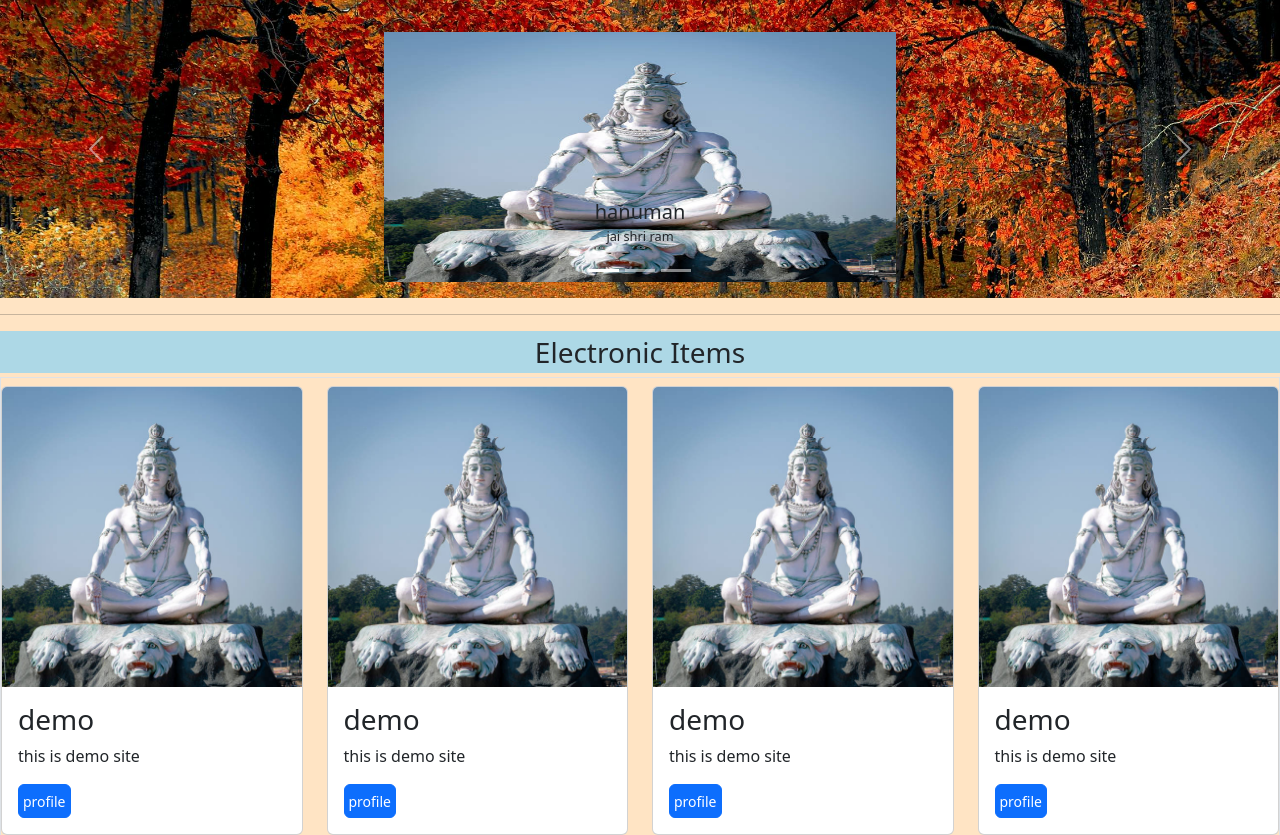
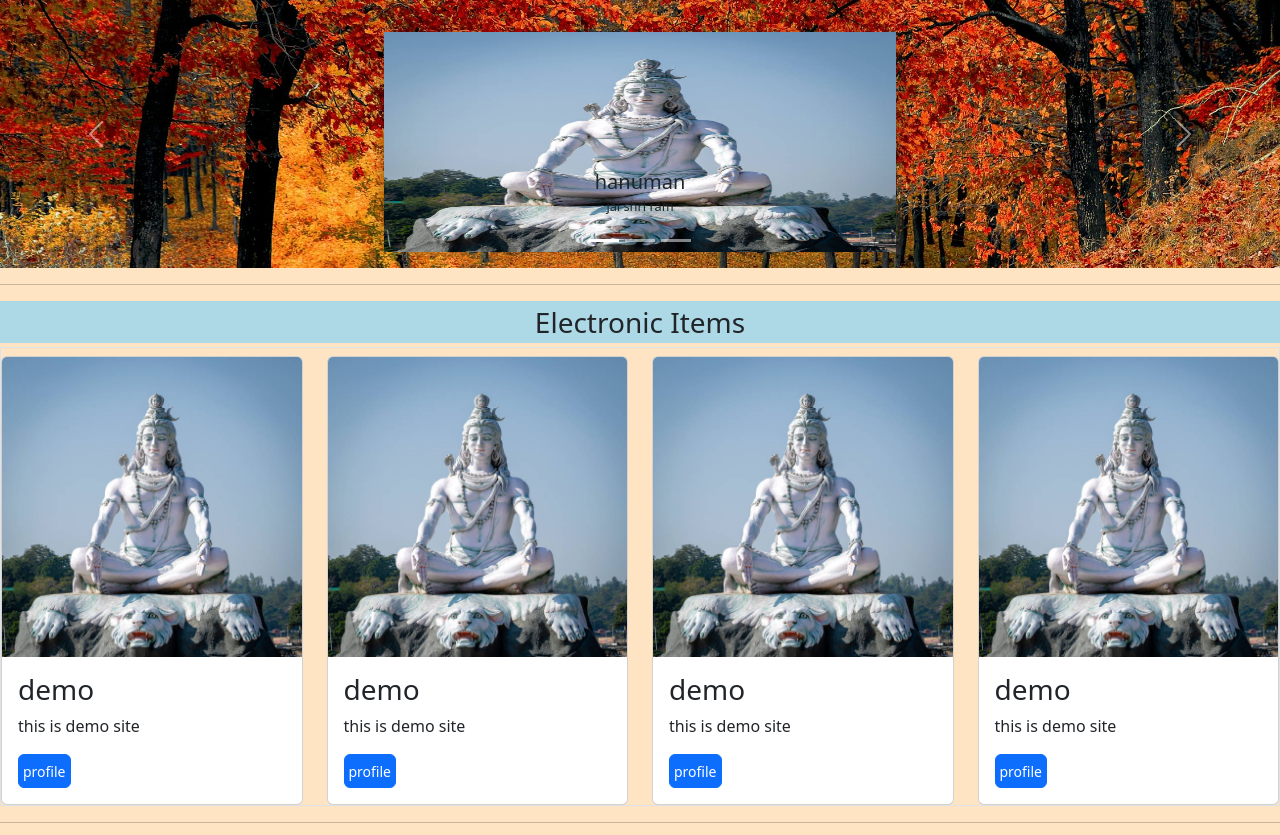
Before and after one commit to Shahboss55/flipkart, a Django app: page / in a window 1280 px wide. Shown: the part 56-891 px from the top of the page. Run offline with Django 5.2, Linux system fonts and the light colour scheme.

Commit message:
backgrond

```diff
--- a/bossapp/templates/bossapp/respon.html
+++ b/bossapp/templates/bossapp/respon.html
@@ -45,7 +45,7 @@
   <!-- <i class="fa-solid fa-xmark"></i> -->
   {% block mainpage %}
     <main style="background-color: bisque;margin-top: 3.5rem;">
-    <div id="demo" class="carousel slide pt-3 pb-3" data-bs-ride="carousel" style="margin-top: 0px; background-image: url('static/bossapp/css/img/back.jpg');background-repeat: no-repeat;background-size: 100%;background-position: center;">
+    <div id="demo" class="carousel slide pt-3 pb-3 mt-0" data-bs-ride="carousel" style="background-image: url('static/bossapp/css/img/back.jpg');background-repeat: no-repeat;background-size: 100%;background-position: center;">
       <div class="carousel-indicators">
         <button type="button" data-bs-target="#demo" data-bs-slide-to="0" class="active"></button>
         <button type="button" data-bs-target="#demo" data-bs-slide-to="1"></button>
@@ -53,21 +53,21 @@
       </div>
       <div class="carousel-inner">
         <div class="carousel-item active">
-          <img src="{% static 'bossapp/css/img/rs.jpg' %}" class="img-fluid mt-3" alt="hanuman" class="d-block" style="width: 40%;height: 250px;margin: 0 auto;display: block;box-shadow: 0 5px 10px 0 rgba(0,0,0,0.3),0 7px 21px 0 rgba(0,0,0,0.20);">
+          <img src="{% static 'bossapp/css/img/rs.jpg' %}" class="img-fluid mt-3" alt="hanuman" class="d-block" style="width: 40%;height: 220px;margin: 0 auto;display: block;box-shadow: 0 5px 10px 0 rgba(0,0,0,0.3),0 7px 21px 0 rgba(0,0,0,0.20);">
           <div class="carousel-caption p-0 mb-0">
             <p id="xt" class="fs-5 p-0 mb-0 text-body">hanuman</p>
             <p id="xt" class="text-body">jai shri ram</p>
           </div>
         </div>
         <div class="carousel-item">
-          <img src="{% static 'bossapp/css/img/respect.jpg' %}" class="img-fluid mt-3" alt="shiv" class="d-block" style="width: 40%;height: 250px;margin: 0 auto;display: block;box-shadow: 0 5px 10px 0 rgba(0,0,0,0.3),0 7px 21px 0 rgba(0,0,0,0.20);">
+          <img src="{% static 'bossapp/css/img/respect.jpg' %}" class="img-fluid mt-3" alt="shiv" class="d-block" style="width: 40%;height: 220px;margin: 0 auto;display: block;box-shadow: 0 5px 10px 0 rgba(0,0,0,0.3),0 7px 21px 0 rgba(0,0,0,0.20);">
           <div class="carousel-caption p-0 mb-0">
             <p id="xt" class="fs-5 p-0 mb-0 text-body">lord shiva</p>
             <p id="xt" class="text-body">har har mahadev</p>
           </div>
         </div>
         <div class="carousel-item">
-          <img src="{% static 'bossapp/css/img/sunrise.jpg' %}" class="img-fluid mt-3" alt="boss" class="d-block" style="width: 40%;height: 250px;margin: 0 auto;display: block;box-shadow: 0 5px 10px 0 rgba(0,0,0,0.3),0 7px 21px 0 rgba(0,0,0,0.20);">
+          <img src="{% static 'bossapp/css/img/sunrise.jpg' %}" class="img-fluid mt-3" alt="boss" class="d-block" style="width: 40%;height: 220px;margin: 0 auto;display: block;box-shadow: 0 5px 10px 0 rgba(0,0,0,0.3),0 7px 21px 0 rgba(0,0,0,0.20);">
           <div class="carousel-caption p-0 mb-0">
             <p id="xt" class="fs-5 p-0 mb-0 text-body">babu shah</p>
             <p id="xt" class="text-body">jai shri ram</p>
```
